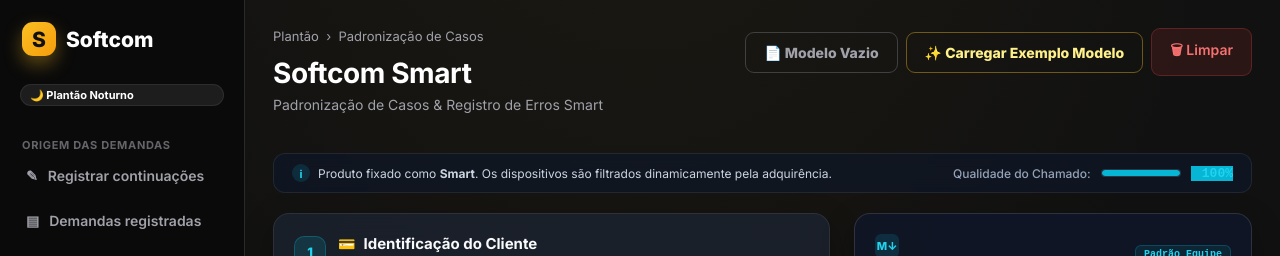
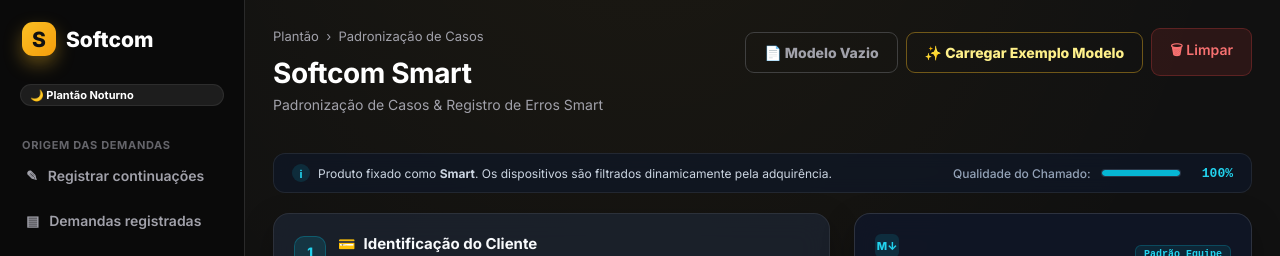
Before and after one commit to carloosjr/plantao_noturno, a React (Vite) app: page /smart in a window 1280 px wide. Shown: the top 256 px of the page. Built offline with nearby package versions, Linux system fonts and the light colour scheme.

Commit message:
fix(smart): corrigir fundo solido indevido no texto de porcentagem da qualidade do chamado

```diff
--- a/src/styles.css
+++ b/src/styles.css
@@ -1852,19 +1852,31 @@
   font-size: 13px;
 }
 
-.score-danger {
+.smart-progress-fill.score-danger {
   background-color: #ef4444;
+}
+
+.smart-progress-fill.score-warning {
+  background-color: #f59e0b;
+}
+
+.smart-progress-fill.score-success {
+  background-color: #06b6d4;
+}
+
+.smart-quality-score.score-danger {
   color: #f87171;
-}
-
-.score-warning {
-  background-color: #f59e0b;
+  background: transparent;
+}
+
+.smart-quality-score.score-warning {
   color: #fbbf24;
-}
-
-.score-success {
-  background-color: #06b6d4;
+  background: transparent;
+}
+
+.smart-quality-score.score-success {
   color: #22d3ee;
+  background: transparent;
 }
 
 /* 2-COLUMN LAYOUT */
```
